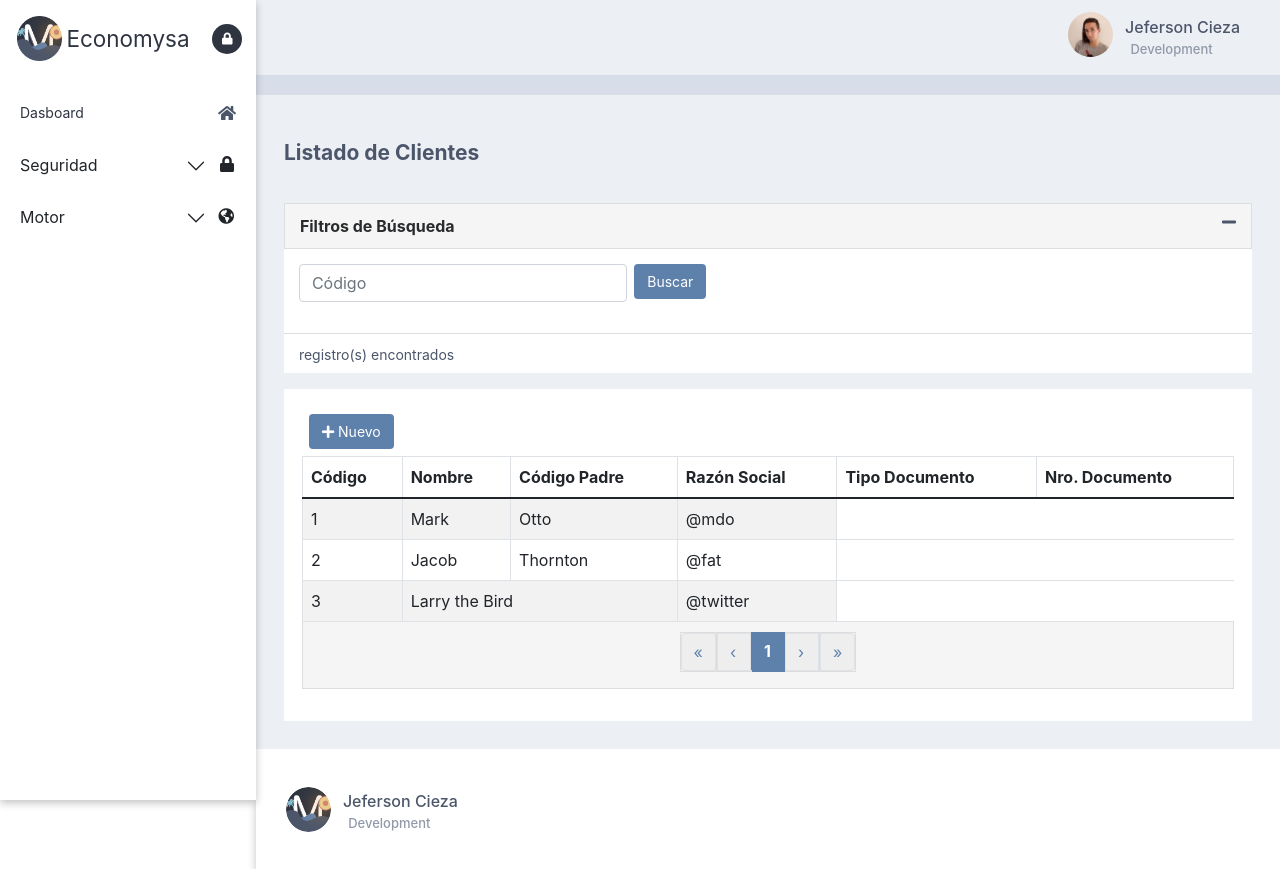
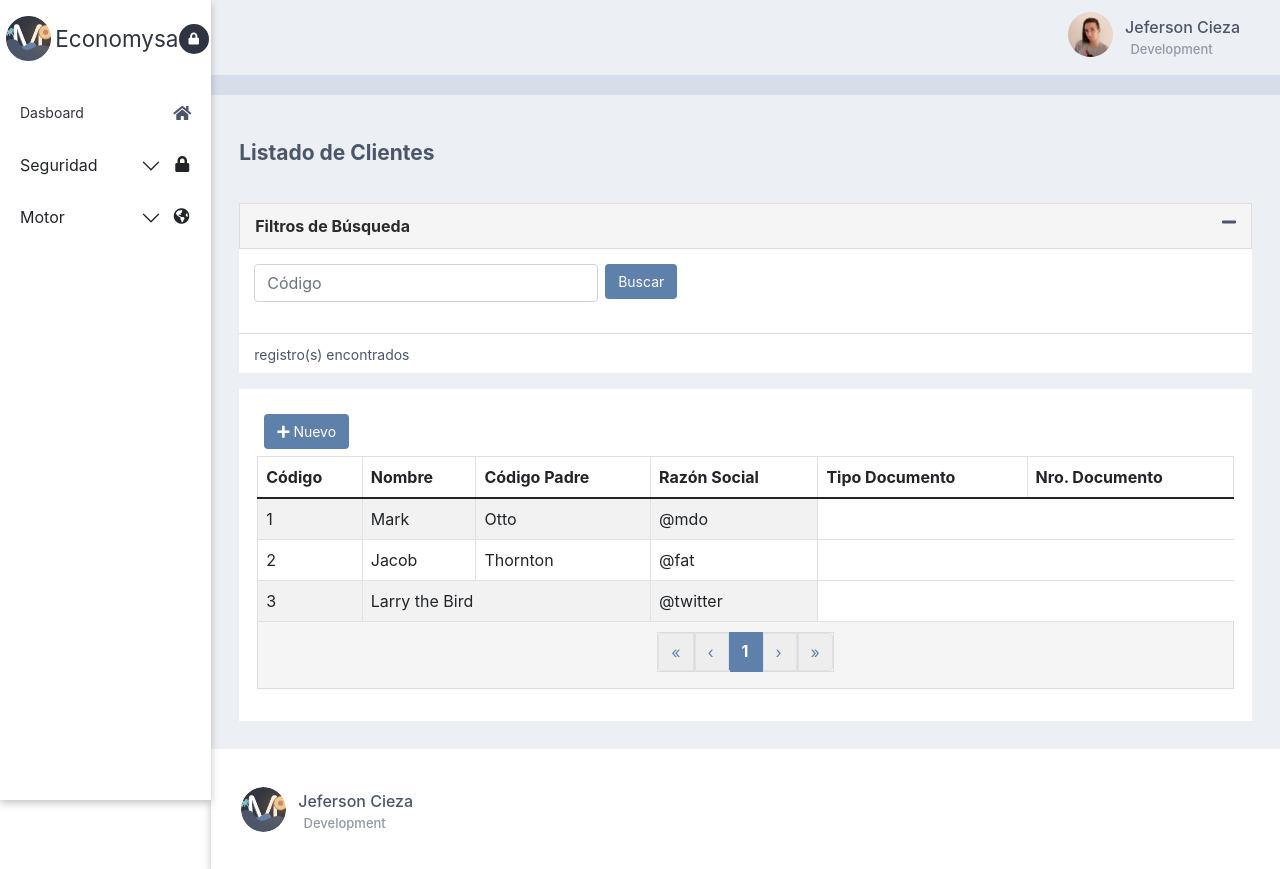
Before and after one commit to Franco-Ezequiel-Marchegiani/Economysa, a React (Create React App) app: page /motor/1 in a window 1280 px wide. Built offline with nearby package versions, Linux system fonts and the light colour scheme.

Commit message:
Arreglo header width

```diff
--- a/src/App.css
+++ b/src/App.css
@@ -1,5 +1,5 @@
 .globalContainerContent{
-  min-width: 100%;
+  width: 100vw;
   display: flex;
 }
 body{
--- a/src/components/Formularios/FormularioMotores.js
+++ b/src/components/Formularios/FormularioMotores.js
@@ -71,7 +71,7 @@ function FormularioMotores() {
   return (
     <section className="globalContainerContent">
       <Sidebar/>
-      <section className='fondoGeneral'>
+      <section className=''>
         <Header/>
         <div className='divEspacioHome'><p>...</p></div>
         <div className='infoPrincipal'>
--- a/src/components/Formularios/Formularios.css
+++ b/src/components/Formularios/Formularios.css
@@ -1,3 +1,9 @@
+.globalContainerContent{
+    width: 100vw;
+}
+.fondoGeneral{
+    width: 100vw;
+}
 .titleUserCreate{
     height: 46px;
     font-size: 21px;
--- a/src/components/Header/Header.css
+++ b/src/components/Header/Header.css
@@ -146,11 +146,11 @@
 }
 @media only screen and (min-width: 1200px){
     .header{
-        width: 80.01vw;
+        width: 83.5vw;
     }
 }
 @media only screen and (min-width: 1600px){
     .header{
-        width: 84.99vw;
+        width: 87vw;
     }
 }
--- a/src/components/Seguridad/Seguridad.css
+++ b/src/components/Seguridad/Seguridad.css
@@ -56,6 +56,9 @@
 }
 .linkBtn-new{
     text-decoration: none;
+    color: #ffffff;
+}
+.linkBtn-new:hover{
     color: #ffffff;
 }
 .tableContainer{
```
